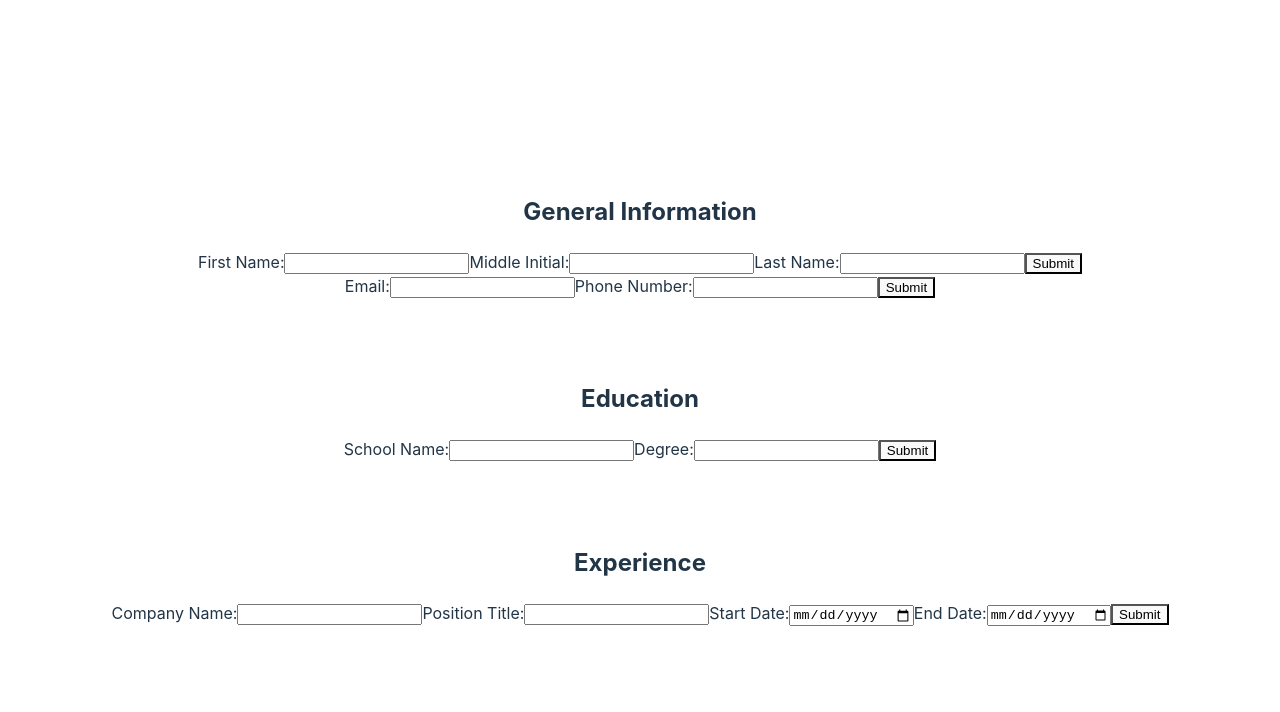
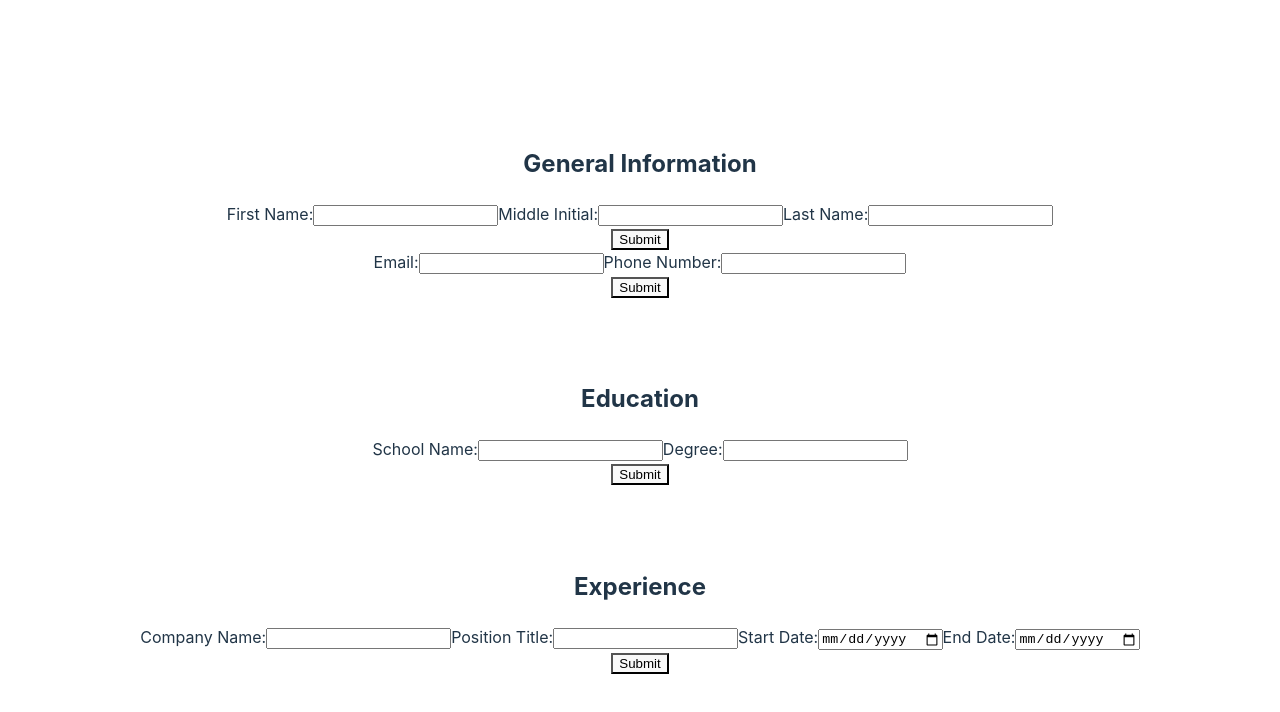
Before and after one commit to CameronTheDeveloper/cv-application, a React app: page / in a window 1280 px wide. Shown: the top 712 px of the page. Built offline with nearby package versions, Linux system fonts and the light colour scheme; the HTML template or start-up script is replaced by a standard one.

Commit message:
Add form input elements container

```diff
--- a/src/components/InfoSection.jsx
+++ b/src/components/InfoSection.jsx
@@ -17,7 +17,10 @@ export default function InfoSection({ inputs, formID, info }) {
         <div className='info-section'>
             {inputMode ? <Form
                 id={formID}
-                handleSubmit={handleSubmit}>{inputs}
+                handleSubmit={handleSubmit}>
+                <div className="inputs">
+                    {inputs}
+                </div>
             </Form>
                 : <div className="info">{info}</div>}
             {!inputMode && <button className='edit-button' onClick={handleEditToggle}>Edit</button>}
```
